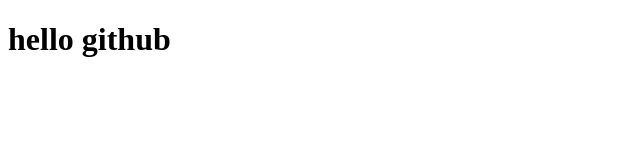
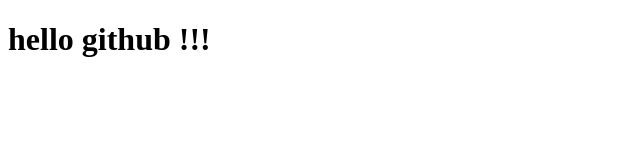
Before and after one commit to ParsaAsadi/gitLearn, a plain HTML site: page index.html in a window 1280 px wide. Shown: the full height of the page, 0-640 px from the left. Drawn offline with Linux system fonts and the light colour scheme.

Commit message:
update index.html

```diff
--- a/index.html
+++ b/index.html
@@ -12,7 +12,7 @@
 
 <body>
 
-<h1>hello github</h1>
+<h1>hello github !!!</h1>
 
 </body>
 
```
